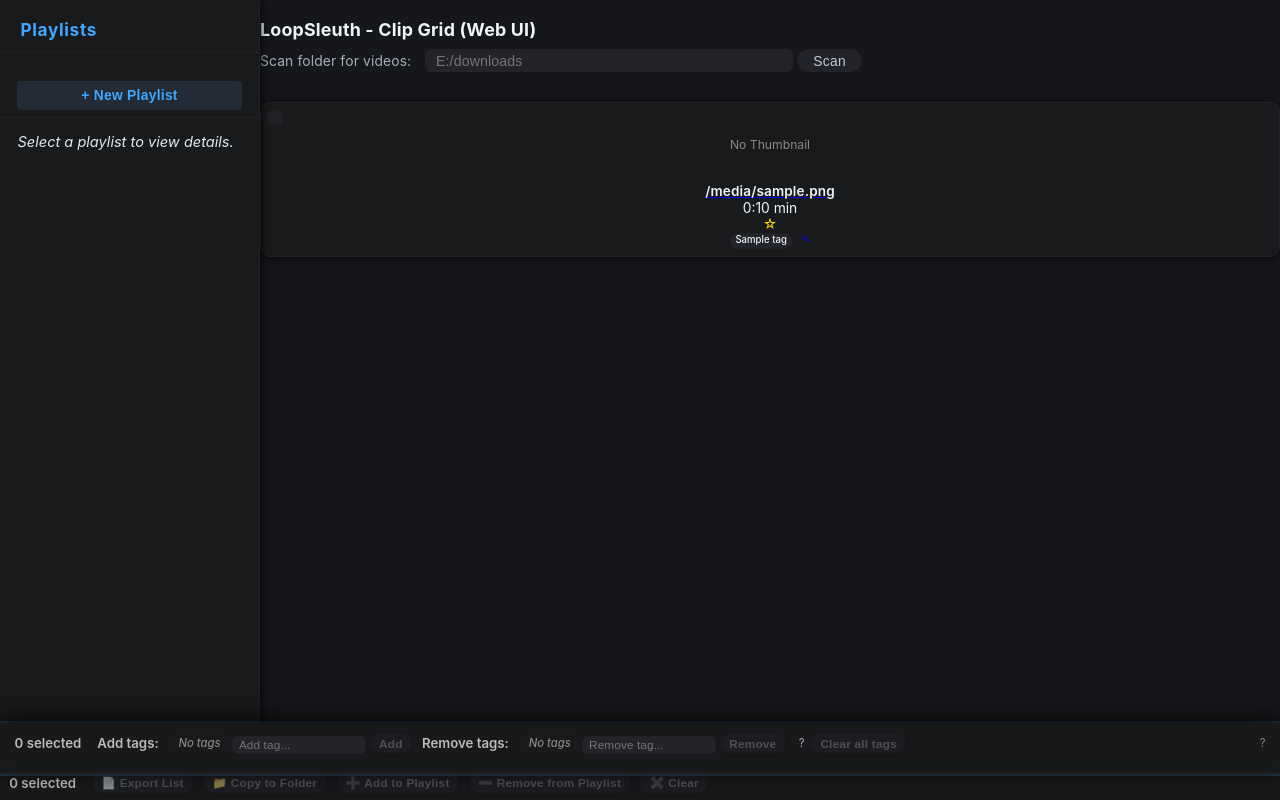
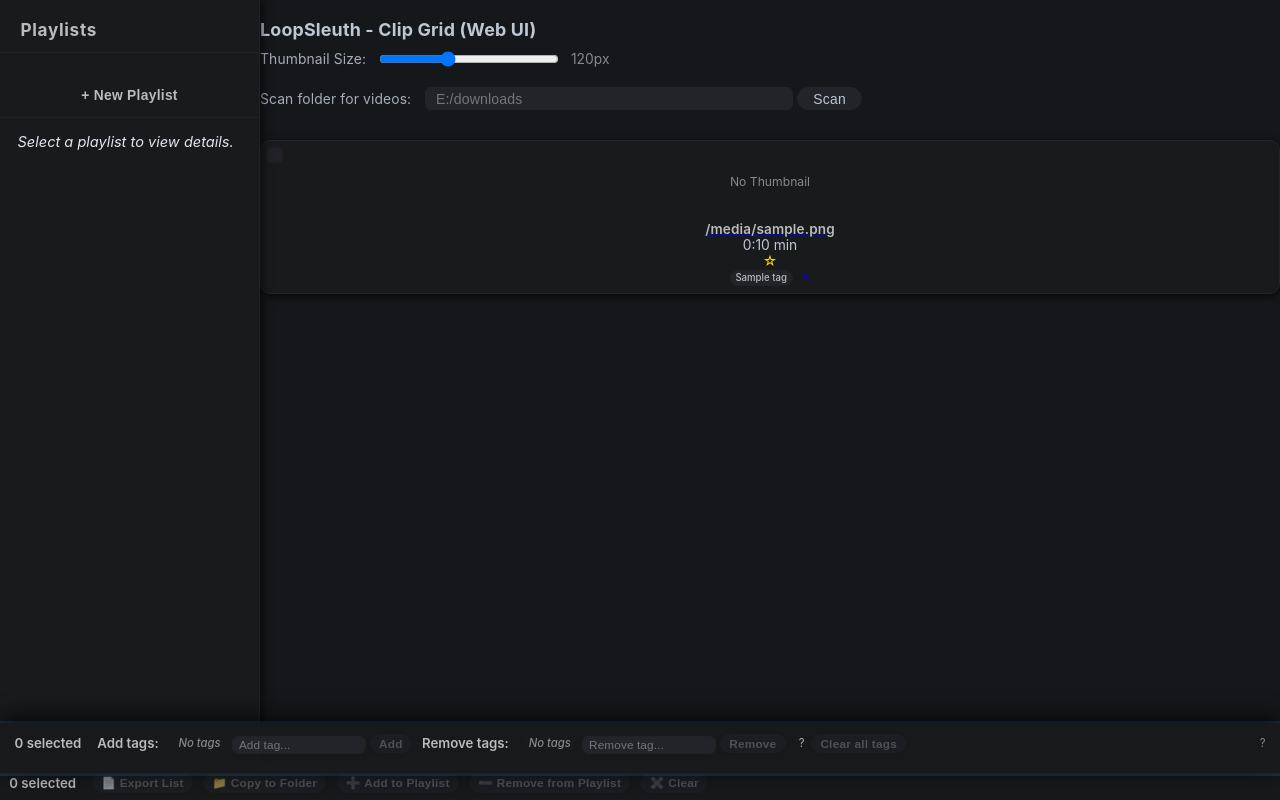
Before and after one commit to stimutak/loopsleuth, a FastAPI app: template src/loopsleuth/web/templates/grid.html in a window 1280 px wide. Run offline with FastAPI, Linux system fonts and the light colour scheme; the template is opened without the code that fills it: most values are stand-ins (such as "Sample title", 1, 10 or a date in 2020); data that the repository does not hold is empty; some libraries are stand-ins or nearby versions.

Commit message:
Add favicon links to error/404 pages and implement thumbnail size slider in grid view

```diff
--- a/src/loopsleuth/web/static/style.css
+++ b/src/loopsleuth/web/static/style.css
@@ -14,7 +14,7 @@ LoopSleuth Web: Minimal CSS
 body {
     font-family: 'Inter', system-ui, sans-serif;
     background: #16171a;
-    color: #f0f4fa;
+    color: #bfc7d5;
     margin: 0;
     padding: 0.5em 0;
     font-size: 0.93em;
@@ -27,7 +27,7 @@ body {
 }
 
 h1 {
-    color: #f0f4fa;
+    color: #bfc7d5;
     font-size: 1.2em;
     margin-bottom: 0.5em;
     letter-spacing: 0.01em;
@@ -67,8 +67,8 @@ h1 {
 }
 
 .thumb {
-    width: 120px;
-    height: 68px;
+    width: var(--thumb-size, 120px);
+    height: calc(var(--thumb-size, 120px) * 0.566); /* 16:9 aspect ratio */
     object-fit: cover;
     background: #181a1b;
     border-radius: 4px;
@@ -89,7 +89,7 @@ h1 {
 .filename {
     font-weight: 600;
     margin-bottom: 0.05em;
-    color: #f0f4fa;
+    color: #bbb;
     font-size: 0.98em;
     letter-spacing: 0.01em;
 }
@@ -112,7 +112,7 @@ h1 {
 .tag-chip {
     display: inline-block;
     background: #23232a;
-    color: #f0f4fa;
+    color: #bbb;
     border-radius: 9px;
     padding: 0.08em 0.5em;
     margin: 0 0.08em 0.08em 0;
@@ -162,7 +162,7 @@ h1 {
     gap: 0.5em;
     z-index: 2100;
     font-size: 0.89em;
-    color: #f0f4fa;
+    color: #bbb;
     min-height: 1.7em;
     transition: background 0.18s, border 0.18s;
     flex-wrap: wrap;
@@ -395,7 +395,7 @@ h1 {
   font-size: 1.15em;
   padding: 1.1em 1.2em 0.7em 1.2em;
   letter-spacing: 0.04em;
-  color: #3fa7ff;
+  color: #bbb;
   border-bottom: 1px solid #222;
 }
 #playlist-list {
@@ -413,7 +413,7 @@ h1 {
 }
 #playlist-list .playlist-item.selected {
   background: #232b36;
-  color: #3fa7ff;
+  color: #bbb;
 }
 #playlist-list .playlist-item:hover {
   background: #222c3a;
@@ -422,7 +422,7 @@ h1 {
   margin: 0.5em 1.2em 0.5em 1.2em;
   padding: 0.5em 1em;
   background: #232b36;
-  color: #3fa7ff;
+  color: #bbb;
   border: none;
   border-radius: 4px;
   font-weight: 600;
@@ -622,3 +622,14 @@ button:hover, button:focus, input[type="submit"]:hover, input[type="submit"]:foc
 }
 /* Remove previous scan-form-label, scan-form-input, scan-form-btn rules if present */
 .scan-form-label, .scan-form-input, .scan-form-btn { all: unset; }
+
+.sidebar-header,
+#playlist-list .playlist-item.selected,
+#playlist-list .playlist-item:hover,
+.sidebar-btn,
+.playlist-badge,
+.playlist-badge.selected {
+    color: #bbb !important;
+    background: inherit !important;
+    border-color: #23232a !important;
+}
--- a/src/loopsleuth/web/templates/404.html
+++ b/src/loopsleuth/web/templates/404.html
@@ -4,6 +4,11 @@
     <meta charset="UTF-8">
     <title>Not Found - LoopSleuth</title>
     <link rel="stylesheet" href="/static/style.css">
+    <link rel="icon" type="image/x-icon" href="/static/favicon.ico">
+    <link rel="icon" type="image/png" sizes="32x32" href="/static/favicon-32x32.png">
+    <link rel="icon" type="image/png" sizes="180x180" href="/static/favicon-180x180.png">
+    <link rel="icon" type="image/png" sizes="192x192" href="/static/favicon-192x192.png">
+    <link rel="apple-touch-icon" sizes="180x180" href="/static/favicon-180x180.png">
     <style>
         body { background: #181a1b; color: #f0f4fa; font-family: 'Inter', sans-serif; }
         .centered { max-width: 480px; margin: 8em auto 0 auto; text-align: center; padding: 2em; background: #23272a; border-radius: 12px; box-shadow: 0 2px 12px #000a; }
--- a/src/loopsleuth/web/templates/error.html
+++ b/src/loopsleuth/web/templates/error.html
@@ -4,6 +4,11 @@
     <meta charset="UTF-8">
     <title>Error - LoopSleuth</title>
     <link rel="stylesheet" href="/static/style.css">
+    <link rel="icon" type="image/x-icon" href="/static/favicon.ico">
+    <link rel="icon" type="image/png" sizes="32x32" href="/static/favicon-32x32.png">
+    <link rel="icon" type="image/png" sizes="180x180" href="/static/favicon-180x180.png">
+    <link rel="icon" type="image/png" sizes="192x192" href="/static/favicon-192x192.png">
+    <link rel="apple-touch-icon" sizes="180x180" href="/static/favicon-180x180.png">
     <style>
         body { background: #181a1b; color: #f0f4fa; font-family: 'Inter', sans-serif; }
         .centered { max-width: 480px; margin: 8em auto 0 auto; text-align: center; padding: 2em; background: #23272a; border-radius: 12px; box-shadow: 0 2px 12px #000a; }
--- a/src/loopsleuth/web/templates/grid.html
+++ b/src/loopsleuth/web/templates/grid.html
@@ -25,6 +25,11 @@ LoopSleuth Web: Grid View Template
     </div>
     <div class="container">
         <h1>LoopSleuth - Clip Grid (Web UI)</h1>
+        <div class="thumb-size-slider" style="margin-bottom:1.2em; display:flex; align-items:center; gap:0.7em;">
+            <label for="thumb-size-range" class="notch-label" style="margin:0;">Thumbnail Size:</label>
+            <input type="range" id="thumb-size-range" min="60" max="220" value="120" step="2" style="width:180px;">
+            <span id="thumb-size-value" style="font-size:0.93em; color:#888; min-width:2.5em;">120px</span>
+        </div>
         <form method="post" action="/scan_folder" style="margin-bottom:2em;">
             <label for="folder_path" class="notch-label">Scan folder for videos:</label>
             <input type="text" id="folder_path" name="folder_path" placeholder="E:/downloads" size="40" required />
@@ -92,5 +97,24 @@ window.addEventListener('pageshow', function(event) {
         window.location.reload();
     }
 });
+// --- Thumbnail size slider logic ---
+(function() {
+    const root = document.documentElement;
+    const slider = document.getElementById('thumb-size-range');
+    const valueLabel = document.getElementById('thumb-size-value');
+    // Load from localStorage or default
+    const saved = localStorage.getItem('thumbSizePx');
+    const defaultSize = 120;
+    const size = saved ? parseInt(saved, 10) : defaultSize;
+    slider.value = size;
+    valueLabel.textContent = size + 'px';
+    root.style.setProperty('--thumb-size', size + 'px');
+    slider.addEventListener('input', function() {
+        const v = parseInt(this.value, 10);
+        valueLabel.textContent = v + 'px';
+        root.style.setProperty('--thumb-size', v + 'px');
+        localStorage.setItem('thumbSizePx', v);
+    });
+})();
 </script>
 </html>
```
